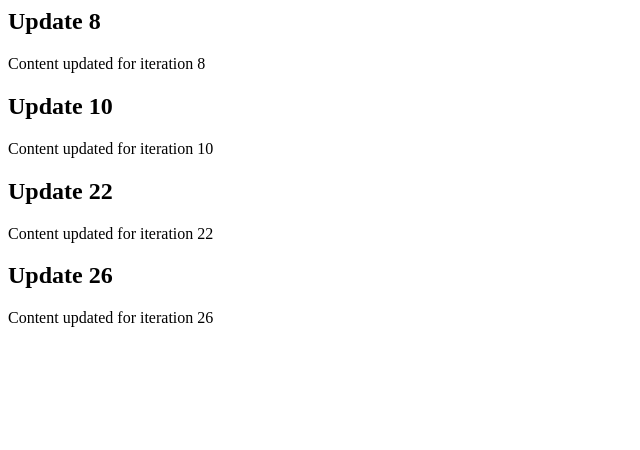
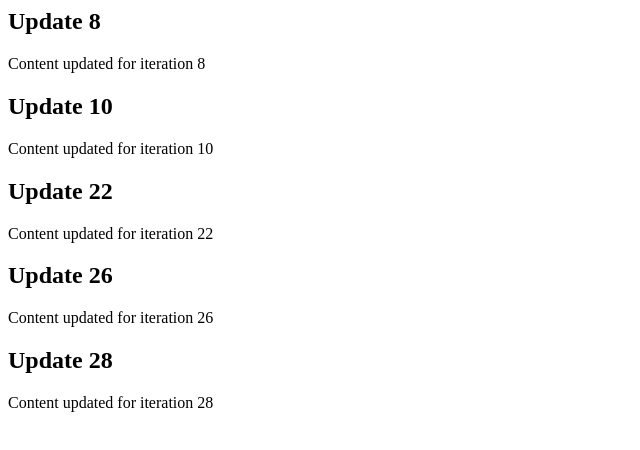
Before and after one commit to jpschmorgan/redesigned-waddle, a plain HTML site: page index.html in a window 1280 px wide. Shown: the whole page, without its empty margins (0-640 px from the left). Drawn offline with Linux system fonts and the light colour scheme.

Commit message:
ci: update configuration

```diff
--- a/index.html
+++ b/index.html
@@ -21,3 +21,9 @@
     <h2>Update 26</h2>
     <p>Content updated for iteration 26</p>
 </div>
+
+<!-- Updated iteration 28 -->
+<div class="update-28">
+    <h2>Update 28</h2>
+    <p>Content updated for iteration 28</p>
+</div>
```
